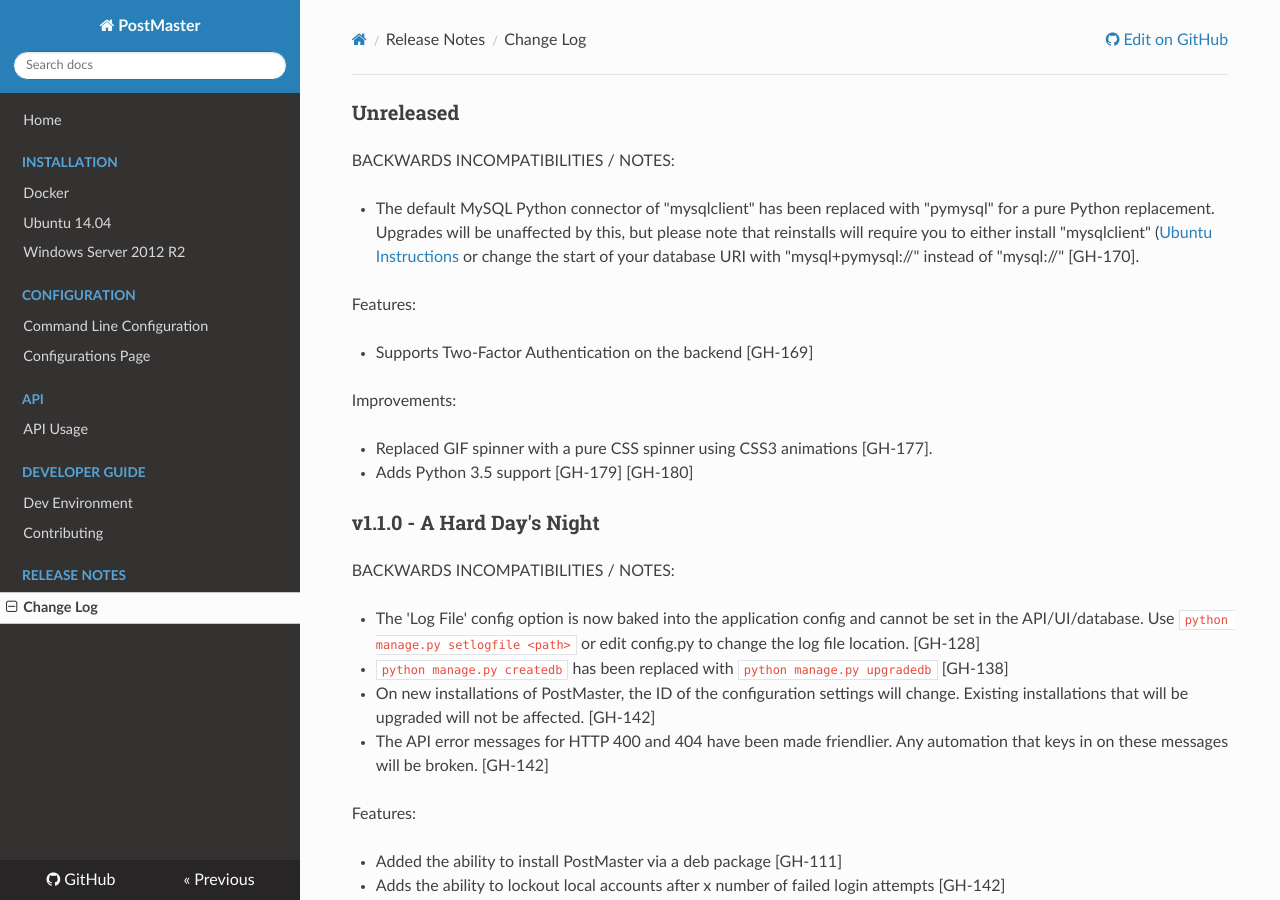
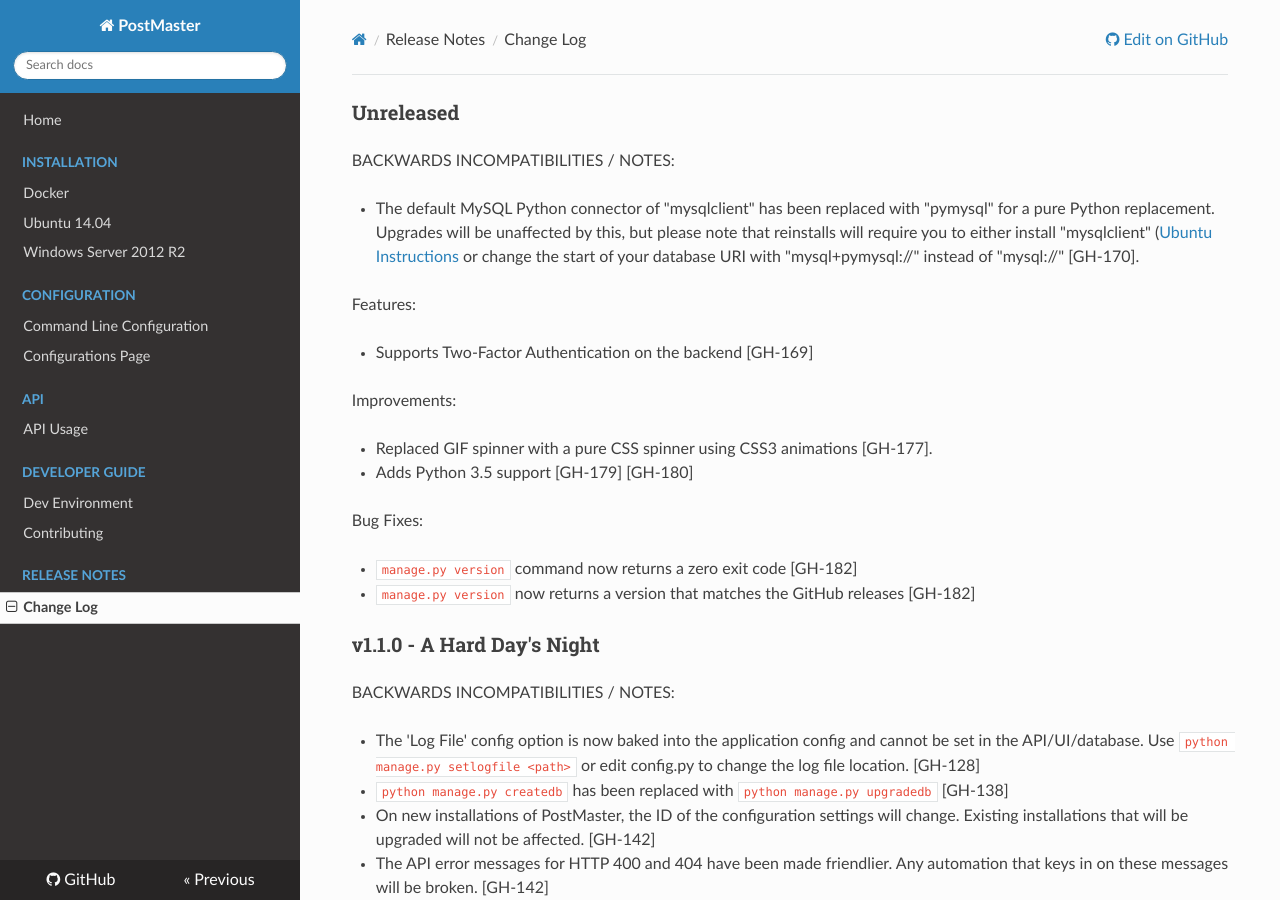
Before and after one commit to StackFocus/PostMaster, an MkDocs documentation site: the page built from docs/ChangeLog.md, in a window 1280 px wide and 900 px high. Built offline with MkDocs 1.6.1, drawn with Linux system fonts in a browser that asks for light colours; nearby versions of some CDN libraries; old or Windows-style settings are respelled for this version of MkDocs.

Commit message:
Add change log entry

```diff
--- a/docs/ChangeLog.md
+++ b/docs/ChangeLog.md
@@ -15,6 +15,11 @@
 
 * Replaced GIF spinner with a pure CSS spinner using CSS3 animations [GH-177].
 * Adds Python 3.5 support [GH-179] [GH-180]
+
+Bug Fixes:
+
+* `manage.py version` command now returns a zero exit code [GH-182]
+* `manage.py version` now returns a version that matches the GitHub releases [GH-182]
 
 ### v1.1.0 - A Hard Day's Night
 
```
